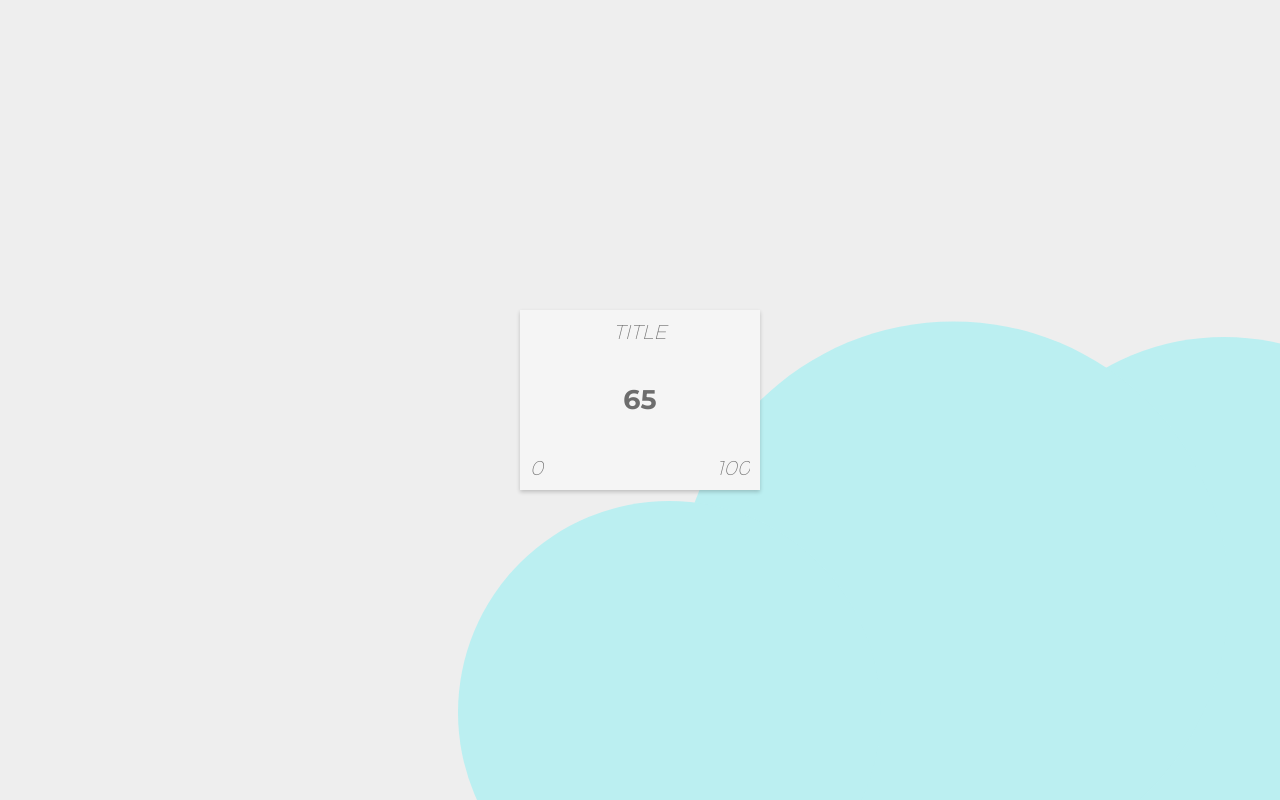
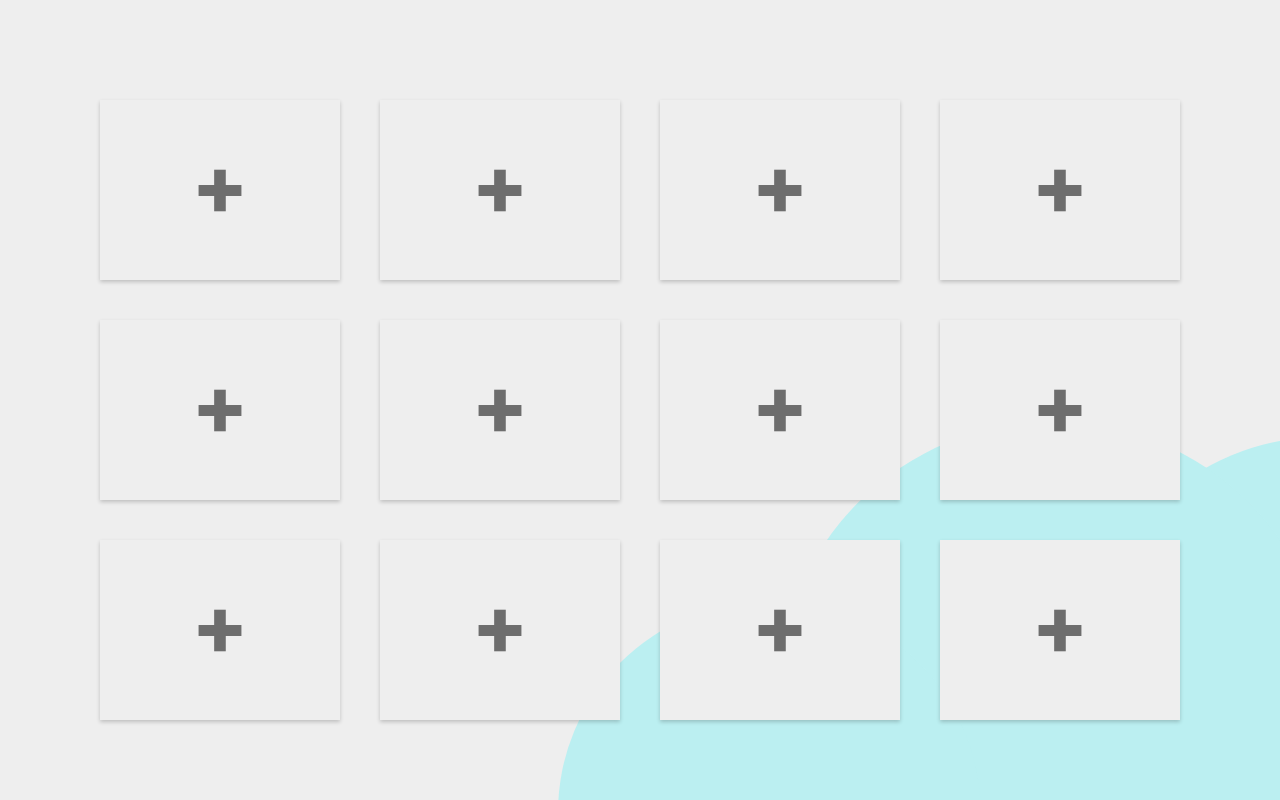
Before and after one commit to RiffVentura/randomstorm, a React (Vite) app: page / in a window 1280 px wide. Built offline with nearby package versions, Linux system fonts and the light colour scheme.

Commit message:
setup reducer with an empty grid of components

```diff
--- a/src/App.tsx
+++ b/src/App.tsx
@@ -1,13 +1,22 @@
-import { useRef } from 'react';
+import { useReducer, useRef } from 'react';
 import { ThemeProvider } from 'styled-components';
 import { Edit } from './components/Edit';
 import { Grid } from './components/Grid';
 import { Scroller, ScrollerHandle } from './components/Scroller';
+import { initialState, reducer } from './Reducer';
 import GlobalStyles from './styles/GlobalStyles';
 import { LightTheme } from './styles/theme';
 
 function App() {
+    const [state, dispatch] = useReducer(reducer, initialState);
     const scrollerRef = useRef<ScrollerHandle>(null);
+
+    const GridComponent = (
+        <Grid
+            randomizers={state.randomizers}
+            onEdit={() => scrollerRef.current?.toggle()}
+        />
+    );
 
     return (
         <ThemeProvider theme={LightTheme}>
@@ -15,7 +24,7 @@ function App() {
             <Scroller
                 ref={scrollerRef}
                 top={<Edit onSave={() => scrollerRef.current?.toggle()} />}
-                bottom={<Grid onEdit={() => scrollerRef.current?.toggle()} />}
+                bottom={GridComponent}
             />
         </ThemeProvider>
     );
--- /dev/null
+++ b/src/Reducer.ts
@@ -0,0 +1,30 @@
+import { Randomizer } from './models/Randomizer';
+
+type RandomstormState = {
+    randomizers: Randomizer[];
+};
+
+type CreateAction = {
+    type: 'create';
+};
+
+type Action = CreateAction;
+
+const emptyRandomizerList = Array.from(Array(12).keys(), slot => ({
+    slot: slot + 1,
+    type: 'empty' as const,
+    title: 'Label',
+}));
+
+export const initialState: RandomstormState = {
+    randomizers: emptyRandomizerList,
+};
+
+export const reducer = (state: RandomstormState, action: Action) => {
+    switch (action.type) {
+        case 'create':
+            return { ...state, randomizers: [...state.randomizers] };
+        default:
+            throw new Error('Unsupported reducer action ' + action.type);
+    }
+};
--- /dev/null
+++ b/src/components/EmptySlot.tsx
@@ -0,0 +1,26 @@
+import styled from 'styled-components';
+
+export const EmptySlot = () => {
+    return <Frame>+</Frame>;
+};
+
+const Frame = styled.section`
+    width: 240px;
+    height: 180px;
+    font-size: 90px;
+    font-weight: ${({ theme }) => theme.typography.weight.bold};
+    background: ${({ theme }) => theme.color.background};
+    display: flex;
+    align-items: center;
+    justify-content: center;
+    box-shadow: 0 1px 8px 0 rgba(0, 0, 0, 0.16);
+    box-shadow: 0 2px 4px 0 rgba(0, 0, 0, 0.2);
+    padding: 1rem;
+    user-select: none;
+    transition: all 0.5s cubic-bezier(0.075, 0.82, 0.165, 1) 0s;
+
+    &:hover {
+        transform: scale(1.025, 1.025);
+        background: ${({ theme }) => theme.color.widgetBackground};
+    }
+`;
--- a/src/components/Grid.tsx
+++ b/src/components/Grid.tsx
@@ -1,32 +1,50 @@
 import styled from 'styled-components';
 import { NumberRandomizer } from './NumberRandomizer';
 import Clouds from '../assets/clouds-bottom.svg';
+import { EmptySlot } from './EmptySlot';
+import { Randomizer } from '../models/Randomizer';
 
 type Props = {
+    randomizers: Randomizer[];
     onEdit: (id: string) => void;
 };
 
-export const Grid = ({ onEdit }: Props) => {
+export const Grid = ({ randomizers, onEdit }: Props) => {
+    const randomizerComponents = randomizers.map(randomizer => {
+        switch (randomizer.type) {
+            case 'number':
+                return (
+                    <NumberRandomizer key={randomizer.slot} onEdit={onEdit} />
+                );
+            case 'empty':
+            default:
+                return <EmptySlot key={randomizer.slot} />;
+        }
+    });
+
     return (
         <Container>
             <img src={Clouds} />
-            <NumberRandomizer onEdit={onEdit} />
+            <GridContainer>{randomizerComponents}</GridContainer>
         </Container>
     );
 };
 
 const Container = styled.div`
-    display: flex;
-    align-items: center;
-    justify-content: center;
-
     height: 100vh;
+    padding: 100px;
 
     & > img {
-        position: absolute;
         position: absolute;
         width: 100%;
         height: 100%;
         z-index: -1;
     }
 `;
+
+const GridContainer = styled.div`
+    display: grid;
+    grid-template-columns: repeat(4, 1fr);
+    grid-template-rows: repeat(3, 1fr);
+    gap: 40px;
+`;
--- /dev/null
+++ b/src/models/Randomizer.ts
@@ -0,0 +1,21 @@
+type EmptyRandomizer = {
+    slot: number;
+    title: string;
+    type: 'empty';
+};
+
+type NumberRandomizer = {
+    slot: number;
+    title: string;
+    type: 'number';
+    min: number;
+    max: number;
+};
+
+type ListRandomizer = {
+    slot: number;
+    title: string;
+    type: 'list';
+};
+
+export type Randomizer = NumberRandomizer | EmptyRandomizer | ListRandomizer;
```
